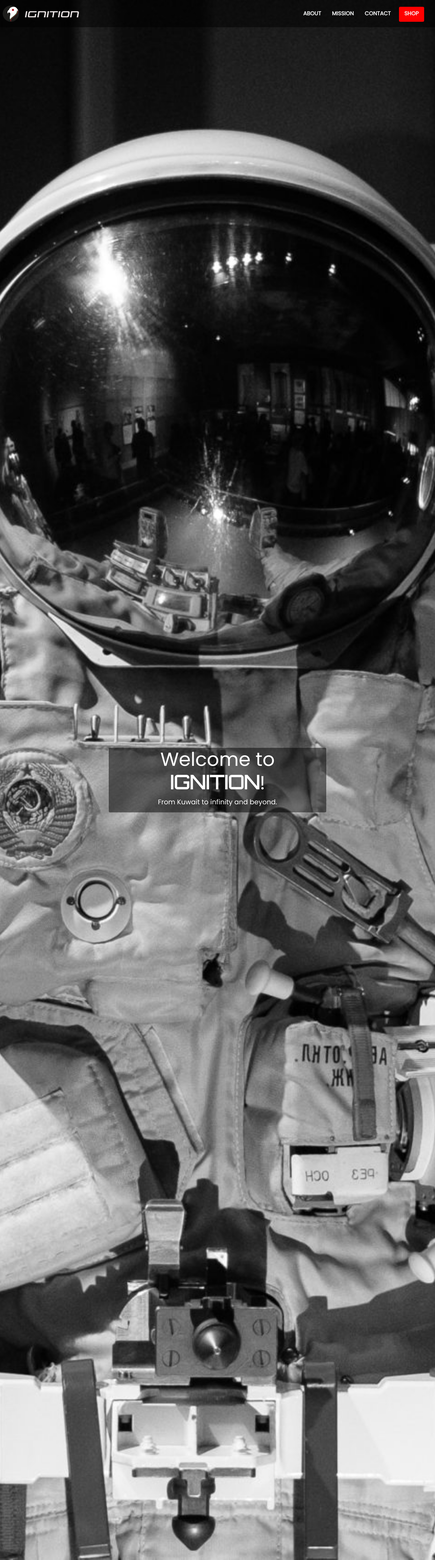
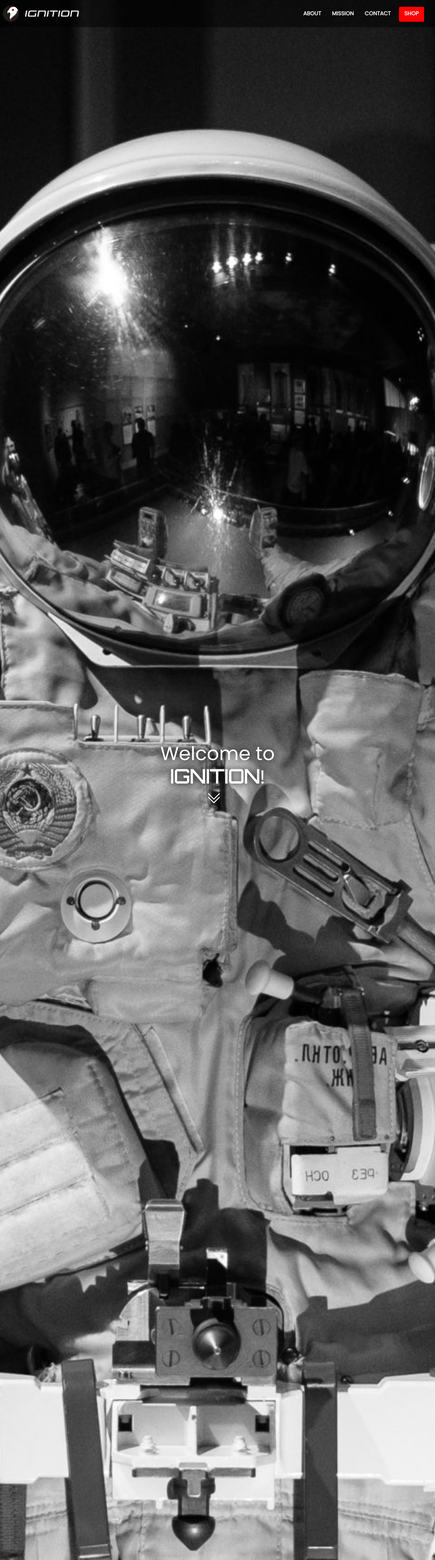
Before and after one commit to Ignition-Kuwait/Ignition-Kuwait, a Jekyll site: the page built from README.md, in a window 1280 px wide. Shown: the whole page at 34% size. Built offline with Jekyll 4.4.1, drawn with Linux system fonts in a browser that asks for light colours; our own code applies the rules of GitHub Pages for plain Markdown files.

Commit message:
Minor improvements.

```diff
--- a/_includes/head.html
+++ b/_includes/head.html
@@ -5,9 +5,6 @@
   <link rel="icon" type="image/png" href="/img/logo.png" />
   <link href="https://cdn.jsdelivr.net/npm/bootstrap@5.0.2/dist/css/bootstrap.min.css" rel="stylesheet"
     integrity="sha384-EVSTQN3/azprG1Anm3QDgpJLIm9Nao0Yz1ztcQTwFspd3yD65VohhpuuCOmLASjC" crossorigin="anonymous">
-  <link rel="preconnect" href="https://fonts.googleapis.com">
-  <link rel="preconnect" href="https://fonts.gstatic.com" crossorigin>
-  <link href="https://fonts.googleapis.com/css2?family=Orbitron&family=Poppins&display=swap" rel="stylesheet">
   <link href="{{ '/css/styles.css' | relative_url }}" rel="stylesheet" />
   <script defer src="https://cdn.jsdelivr.net/npm/bootstrap@5.0.2/dist/js/bootstrap.bundle.min.js"
     integrity="sha384-MrcW6ZMFYlzcLA8Nl+NtUVF0sA7MsXsP1UyJoMp4YLEuNSfAP+JcXn/tWtIaxVXM"
--- a/_includes/header.html
+++ b/_includes/header.html
@@ -2,7 +2,7 @@
   style="background: rgba(0,0,0,.5);">
   <a href="/#home" class="d-flex align-items-center mb-0 me-auto text-light text-decoration-none">
     <img src="/img/logo.png" class="me-2" alt="Logo" height="48" width="48" loading="lazy">
-    <img src="/img/banner.png" class="me-2" alt="Logo" height="36" loading="lazy">
+    <img src="/img/banner.png" class="me-2 mb-1" alt="Logo" height="36" loading="lazy">
     <!-- <span class="ignition fs-4">Ignition</span> -->
   </a>
   <ul class="nav nav-pills mt-1">
--- a/_includes/sections/home.html
+++ b/_includes/sections/home.html
@@ -1,10 +1,14 @@
 <section id="home">
   <div class="background" style="background-image: url('/img/Astronaut.jpg');">
-    <div class="jumbotron jumbotron-fluid rounded position-absolute top-50 start-50 translate-middle"
-      style="background: rgba(0,0,0,.5);">
+    <div class="rounded position-absolute top-50 start-50 translate-middle"
+      style="text-shadow: 0 0 20px #000;">
       <div class="container text-center">
         <h1 class="display-4">Welcome to <span class="ignition text-uppercase fw-bold">Ignition</span>!</h1>
-        <p class="lead">From Kuwait to infinity and beyond.</p>
+        <p class="lead">
+          <svg class="bi" width="64" height="64" fill="currentColor">
+            <use xlink:href="/img/icons.svg#chevron-double-down"></use>
+          </svg>
+        </p>
       </div>
     </div>
   </div>
--- a/_includes/sidebar.html
+++ b/_includes/sidebar.html
@@ -1,6 +1,5 @@
 <div class="sidebar">
-  <div class="d-flex flex-column flex-shrink-0 p-3 text-white bg-dark h-100 position-fixed top-0 end-0 text-end text-uppercase fw-bold"
-    style="width: 280px;">
+  <div class="d-flex flex-column flex-shrink-0 p-3 text-white bg-dark h-100 position-fixed top-0 end-0 text-end text-uppercase fw-bold">
     <ul class="nav nav-pills flex-column mt-5 mb-auto">
       <li class="nav-item d-lg-none">
         <a href="/#about" class="nav-link link-light p-0">About</a>
--- a/_layouts/default.html
+++ b/_layouts/default.html
@@ -3,18 +3,14 @@
 {%- include head.html -%}
 
 <body class="d-flex flex-column text-white h-100">
-
   {%- include header.html -%}
-
   <main class="page-content" aria-label="Content">
     <div class="wrapper">
       {{ content }}
       {%- include footer.html -%}
     </div>
   </main>
-
   {%- include sidebar.html -%}
-
 </body>
 
 </html>
--- a/_sass/_main.scss
+++ b/_sass/_main.scss
@@ -1,11 +1,31 @@
+@import url('https://fonts.googleapis.com/css2?family=Orbitron&family=Poppins&display=swap');
+
+:root {
+  --main-font: 'Poppins', sans-serif;
+  --brand-font: 'Orbitron', sans-serif;
+  --sidebar-width: 280px;
+}
+
+::selection {
+  background-color: #ffffff;
+}
+
+.ignition {
+  font-family: var(--brand-font);
+}
+
 html,
 body {
   background: #000;
-  font-family: 'Poppins', sans-serif;
+  font-family: var(--main-font);
 }
 
 .sidebar {
   display: none;
+}
+
+.sidebar>div {
+  width: var(--sidebar-width);
 }
 
 body.show-sidebar .sidebar {
@@ -17,16 +37,8 @@
 }
 
 body.show-sidebar>*:not(.sidebar) {
-  width: calc(100% - 280px);
+  width: calc(100% - var(--sidebar-width));
 }
-
-/* header {
-  background: rgba(0, 0, 0, .5);
-} */
-
-/* article.post {
-  margin-top: 100px;
-} */
 
 .page-content .wrapper {
   position: fixed;
@@ -72,10 +84,6 @@
   background: red;
 }
 
-.ignition {
-  font-family: 'Orbitron', sans-serif;
-}
-
 img.unsdg {
   max-width: 150px;
   max-height: 150px;
@@ -86,7 +94,7 @@
     min-height: 1250px;
   }
 
-  background {
+  .background {
     min-height: 1250px;
   }
 }
```
Also changed, not shown: img/icons.svg.
